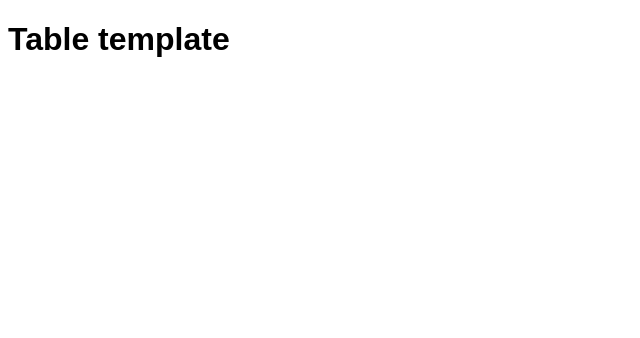
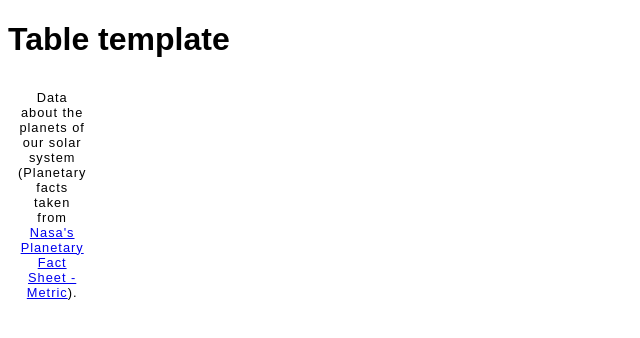
Before and after one commit to GaniyuSodiq/Planet-Data-Table, a plain HTML site: page index.html in a window 1280 px wide. Shown: the whole page, without its empty margins (0-640 px from the left). Drawn offline with Linux system fonts and the light colour scheme.

Commit message:
Add caption to the table

```diff
--- a/index.html
+++ b/index.html
@@ -9,6 +9,9 @@
   <body>
     <h1>Table template</h1>
         <table>
+            <caption>
+                Data about the planets of our solar system (Planetary facts taken from <a href="http://nssdc.gsfc.nasa.gov/planetary/factsheet/">Nasa's Planetary Fact Sheet - Metric</a>).
+            </caption>
             <thead>
 
             </thead>
```
